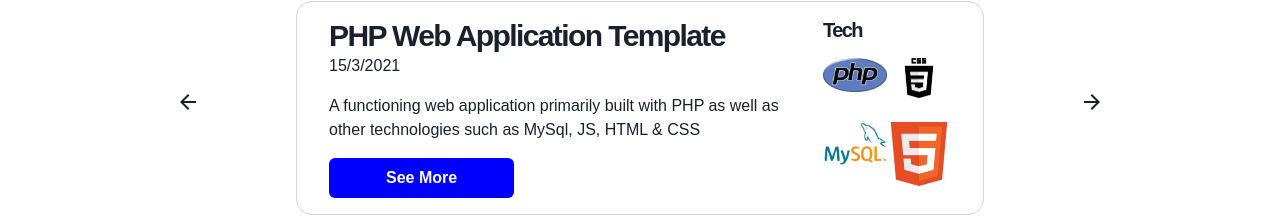
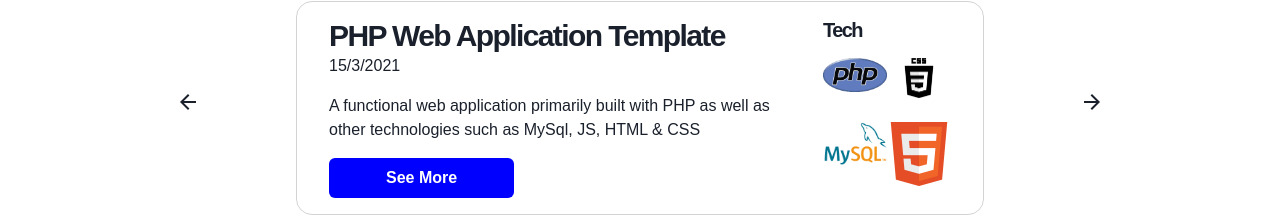
Before and after one commit to rossmcel/ross-mcelhinney-website, a React (Create React App) app: page / in a window 1280 px wide. Shown: the part 715-931 px from the top of the page. Built offline with nearby package versions, Linux system fonts and the light colour scheme; grey boxes are pictures that could not be loaded.

Commit message:
Fix Typo in Text

```diff
--- a/src/app/home/home.view.tsx
+++ b/src/app/home/home.view.tsx
@@ -67,7 +67,7 @@ export const Home: React.FC = () => {
             index={1}
             title="PHP Web Application Template"
             date="15/3/2021"
-            text="A functioning web application primarily built with PHP as well as other technologies such as MySql, JS, HTML & CSS"
+            text="A functional web application primarily built with PHP as well as other technologies such as MySql, JS, HTML & CSS"
             buttonLink="https://github.com/rossmcel/WebAppTemplate"
             buttonText="See More"
             imagesTitle="Tech"
```
